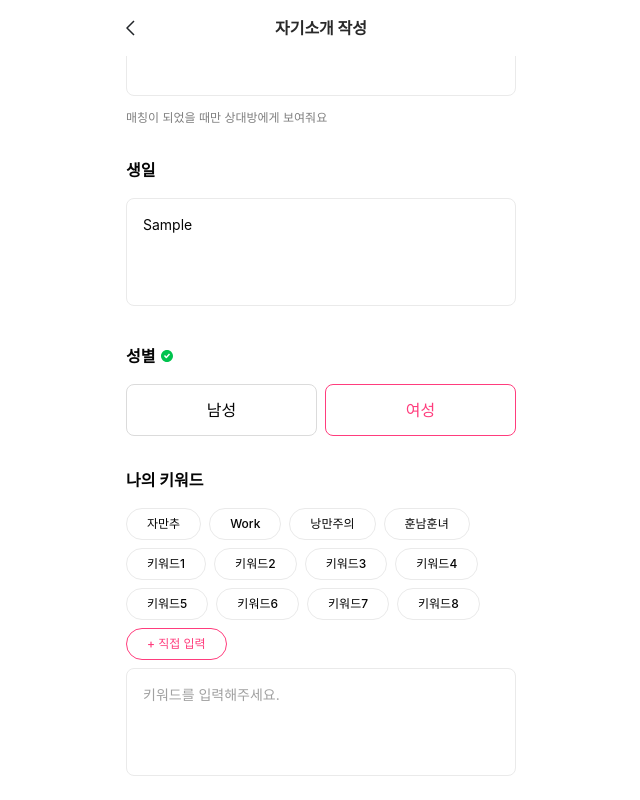
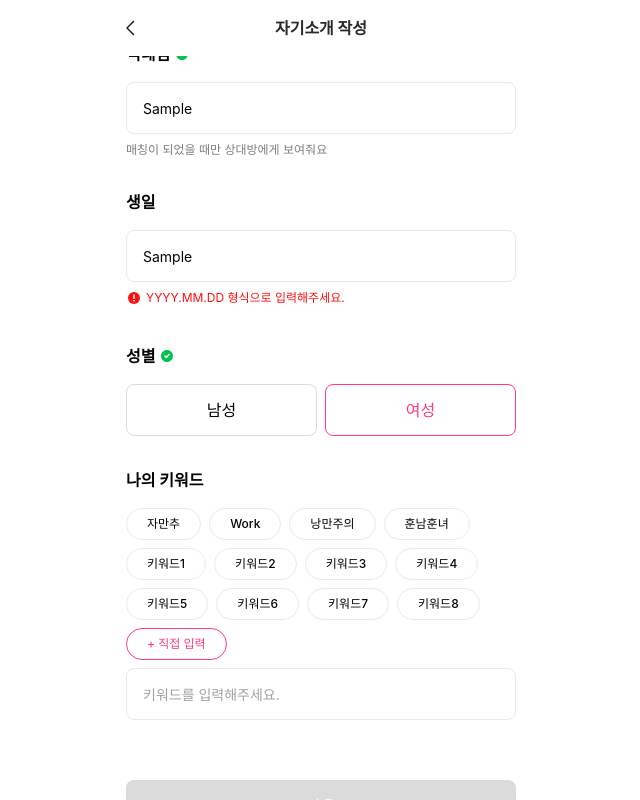
Before and after one commit to thyeone/flowing-deployment, a Next.js app: page /waiting in a window 1280 px wide. Both pictures are taken after typing "Sample", "Sample" into the empty fields and a click on the button "+ 직접 입력". Shown: the whole page, without its empty margins (319-959 px from the left). Built offline with nearby package versions, Linux system fonts and the light colour scheme; a web font is replaced by a local one.

Commit message:
feat: 에러 문구 추가 #23

```diff
--- a/src/components/common/Input.tsx
+++ b/src/components/common/Input.tsx
@@ -3,23 +3,26 @@
 import { cn } from '@/utils/cn';
 import CheckIcon from '@public/svg/check-16.svg';
 import type { UseFormRegisterReturn } from 'react-hook-form';
+import WaringIcon from '@public/svg/warning-16.svg';
 
 type InputProps = React.InputHTMLAttributes<HTMLInputElement> &
   React.TextareaHTMLAttributes<HTMLTextAreaElement> & {
-    element: 'input' | 'textarea';
+    element?: 'input' | 'textarea';
     id: string;
     label?: string;
     required?: boolean;
     isDark?: boolean;
     register?: UseFormRegisterReturn;
+    error?: string;
   };
 
 export default function Input({
-  element,
+  element = 'input',
   id,
   label,
   register,
   required,
+  error,
   isDark,
   className,
   ...rest
@@ -40,7 +43,7 @@ export default function Input({
           {...register}
           id={id}
           className={cn(
-            `h-[52px] w-full rounded-lg border-[1px] border-gray-100 bg-transparent px-4 text-sm outline-none transition duration-500 focus:border-brand`,
+            `h-[52px] w-full rounded-lg border-[1px] border-gray-100 bg-transparent px-4 text-sm outline-none transition duration-500 focus:border-primary-400`,
             {
               'dark:border-gray-800 dark:text-white': isDark,
             },
@@ -53,7 +56,7 @@ export default function Input({
           {...register}
           id={id}
           className={cn(
-            `h-[108px] w-full resize-none rounded-lg border-[1px] border-gray-100 bg-transparent px-4 pt-4 text-sm outline-none transition duration-500 focus:border-brand`,
+            `h-[108px] w-full resize-none rounded-lg border-[1px] border-gray-100 bg-transparent px-4 pt-4 text-sm outline-none transition duration-500 focus:border-primary-400`,
             {
               'dark:border-gray-800 dark:text-white': isDark,
             },
@@ -61,6 +64,12 @@ export default function Input({
           )}
         />
       )}
+      {error && (
+        <p className="mt-2 inline-flex items-center gap-x-1 text-xs text-error">
+          <WaringIcon />
+          {error}
+        </p>
+      )}
     </>
   );
 }
```
